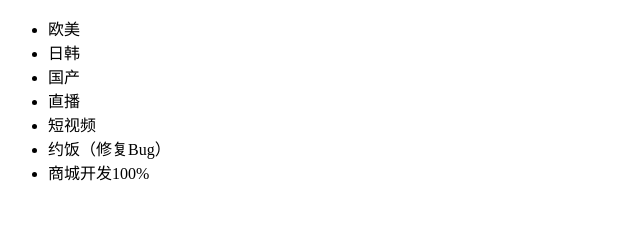
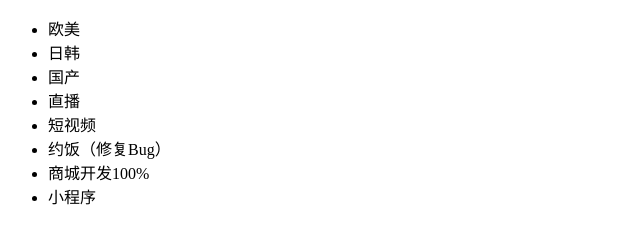
Before and after one commit to Suxingyu111/dbhot, a plain HTML site: page index.html in a window 1280 px wide. Shown: the full height of the page, 0-640 px from the left. Drawn offline with Linux system fonts and the light colour scheme.

Commit message:
开发小程序

```diff
--- a/index.html
+++ b/index.html
@@ -14,6 +14,7 @@
     <li>短视频</li>
     <li>约饭（修复Bug）</li>
     <li>商城开发100%</li>
+    <li>小程序</li>
 </ul>
 
 </body>
```
